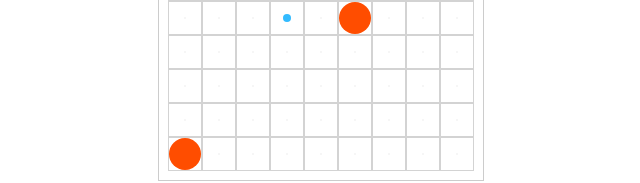
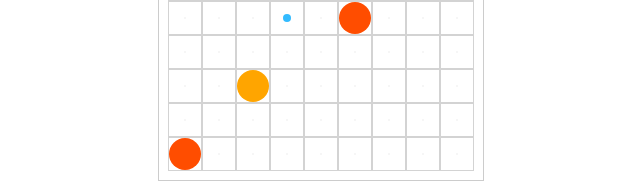
Before and after one commit to FaridSakhyzad/ig, a React (Create React App) app: page / in a window 1280 px wide. Shown: the part 442-625 px from the top of the page, without its empty margins (319-959 px from the left). Built offline with nearby package versions, Linux system fonts and the light colour scheme.

Commit message:
Explosions

```diff
--- a/src/App.js
+++ b/src/App.js
@@ -3,11 +3,11 @@ import { Provider } from 'react-redux';
 import store from './redux/store';
 
 import './App.scss';
-import './Playground/Playground.scss';
+import './components/Playground/Playground.scss';
 import './components/Unit/Unit.scss';
 import './components/Projectile/Projectile.scss';
 
-import Playground from './Playground/Playground';
+import Playground from './components/Playground/Playground';
 
 function App() {
   const [ currentScreen, setCurrentScreen ] = useState('playground');
--- a/src/Playground/Playground.jsx
+++ b/src/components/Playground/Playground.jsx
@@ -1,10 +1,10 @@
 import React, {useEffect, useState} from 'react';
 import { useDispatch, useSelector } from 'react-redux';
-import { toggleLogo } from '../redux/ui/actions';
-import Projectile from '../components/Projectile/Projectile';
-import Unit from '../components/Unit/Unit';
-import { findCircleLineIntersections } from '../utils';
-import { UNIT_MAX_VALUE, MAP_WIDTH, MAP_HEIGHT } from '../Config/config';
+import { toggleLogo } from '../../redux/ui/actions';
+import Projectile from '../Projectile/Projectile';
+import Unit from '../Unit/Unit';
+import { findCircleLineIntersections } from '../../utils';
+import { UNIT_MAX_VALUE, MAP_WIDTH, MAP_HEIGHT } from '../../Config/config';
 import MOCK_UNITS from './mockUnits';
 
 const Playground = () => {
@@ -101,7 +101,6 @@ const Playground = () => {
       newUnits[unitIndex].value = minValue;
     } else {
       newUnits[unitIndex].value = newValue;
-      newUnits[unitIndex].exploding = false;
     }
 
     setUnits(newUnits);
@@ -156,6 +155,7 @@ const Playground = () => {
         detectUserMoveOutcome(newMoves);
       },
       wall: () => {},
+      portal: () => {},
       hidden: () => {
         setUnitValue(unitIndex, newValue, () => {
           dischargeAllTurrets(unitIndex, unitsMap);
--- a/src/Playground/mockUnits.js
+++ b/src/components/Playground/mockUnits.js
@@ -1,4 +1,4 @@
-import {MAP_HEIGHT, MAP_WIDTH, PROJECTILE_MOVE_DELAY, UNIT_MAX_VALUE, UNIT_MIN_VALUE} from '../Config/config';
+import {MAP_HEIGHT, MAP_WIDTH, PROJECTILE_MOVE_DELAY, UNIT_MAX_VALUE, UNIT_MIN_VALUE} from '../../Config/config';
 
 const MOCK_UNITS = ((m, n) => {
   const result = [];
@@ -156,6 +156,14 @@ const MOCK_UNITS = ((m, n) => {
     ],
   }
 
+  result[(MAP_WIDTH - 2) * MAP_HEIGHT - MAP_WIDTH + 2] = {
+    ...defaults,
+    id: Math.random().toString(16).substring(2),
+    type: 'portal',
+    value: UNIT_MAX_VALUE,
+    turrets: [],
+  }
+
   return result;
 })(MAP_WIDTH, MAP_HEIGHT)
 
--- a/src/components/Unit/Unit.jsx
+++ b/src/components/Unit/Unit.jsx
@@ -1,14 +1,20 @@
 import React from 'react';
 import PropTypes from 'prop-types';
 import classnames from 'classnames';
+import { UNIT_EXPLOSION_DURATION } from '../../Config/config';
 
 const Unit = ({ id, type, turrets, value, angle, maxValue, idx, onClickHandler, exploding }) => {
   return (
     <div className={`unit-pivot ${type}`} id={id} data-index={idx} style={{ transform: `rotate(${angle}deg)` }}>
       <div className="unit" onClick={(e) => onClickHandler(e, id, idx)}>
         <div className="unit-hitBox" />
-        <div className={classnames('unit-image', { 'unit-image__exploding': exploding })} style={
-          { '--unit-image--radius': `${value * (100 / maxValue) / 2}%` }} />
+        <div
+          className={classnames('unit-image', { 'unit-image__exploding': exploding })}
+          style={{
+            '--unit-image--radius': `${value * (100 / maxValue) / 2}%`,
+            '--unit-image--explosion-duration': `${UNIT_EXPLOSION_DURATION}ms`
+        }}
+        />
 
         {turrets && turrets.map(({ angle, name}, turretIndex) => (
           <div className={`turret ${name}`} data-name={name} style={{ transform: `rotate(${angle}deg)` }} key={turretIndex}>
--- a/src/components/Unit/Unit.scss
+++ b/src/components/Unit/Unit.scss
@@ -83,11 +83,18 @@
   }
 }
 
+.portal {
+  .unit-image {
+    background: orange;
+    opacity: 1;
+  }
+}
+
 .unit-image__exploding {
   width: 100%!important;
   height: 100%!important;
   transform: scale(1);
-  animation: explode 0.3s ease;
+  animation: explode var(--unit-image--explosion-duration) ease;
   animation-fill-mode: forwards;
 }
 
```
Also changed, not shown: src/components/Playground/Playground.scss (renamed from src/Playground/Playground.scss).
